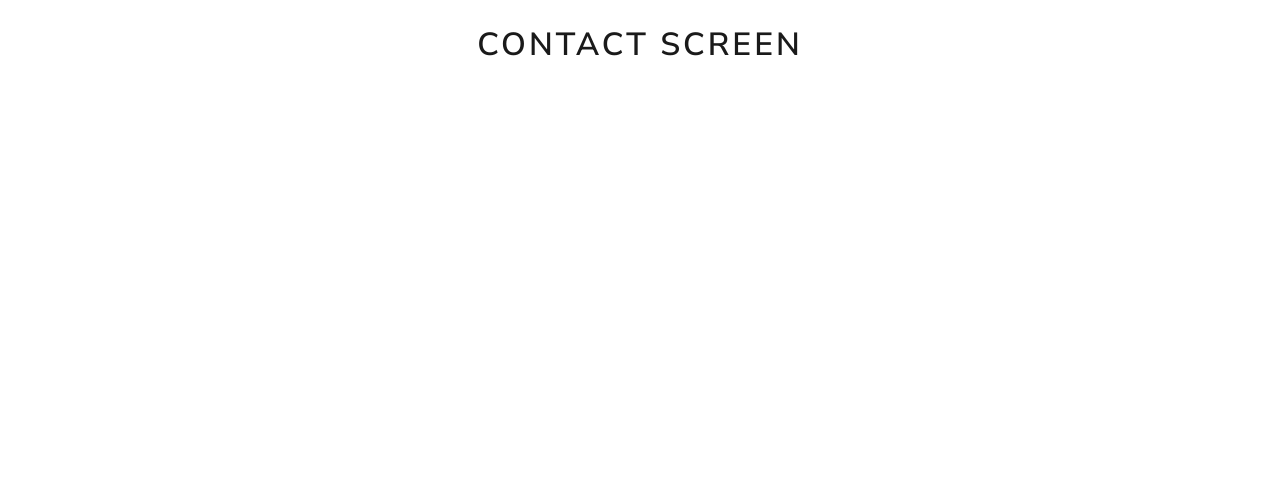
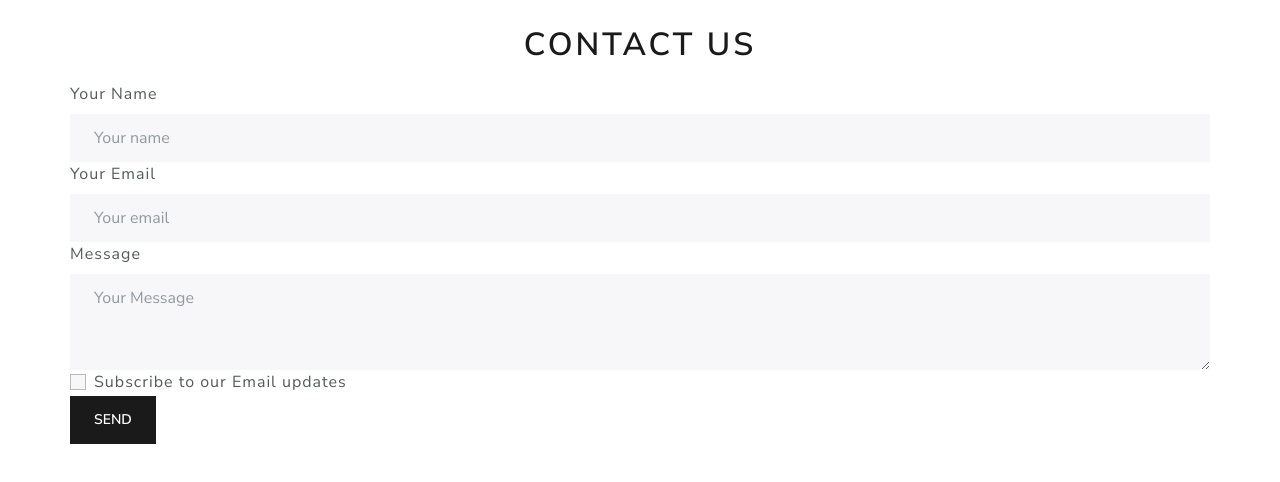
Before and after one commit to PeteLow-13/Test62, a React (Create React App) app in the folder frontend/: page /contact in a window 1280 px wide. Shown: the top 482 px of the page. Built offline with nearby package versions, Linux system fonts and the light colour scheme.

Commit message:
added contact component sto contact screen

```diff
--- a/frontend/src/screens/ContactScreen.js
+++ b/frontend/src/screens/ContactScreen.js
@@ -1,11 +1,13 @@
-import React from 'react'
+import React from 'react';
+import ContactForm from '../Components/ContactForm';
 
 const ContactScreen = () => {
-    return (
-        <div>
-            <h1>Contact Screen</h1>
-        </div>
-    )
-}
+  return (
+    <div>
+      <h1>Contact us</h1>
+      <ContactForm />
+    </div>
+  );
+};
 
-export default ContactScreen
+export default ContactScreen;
```
